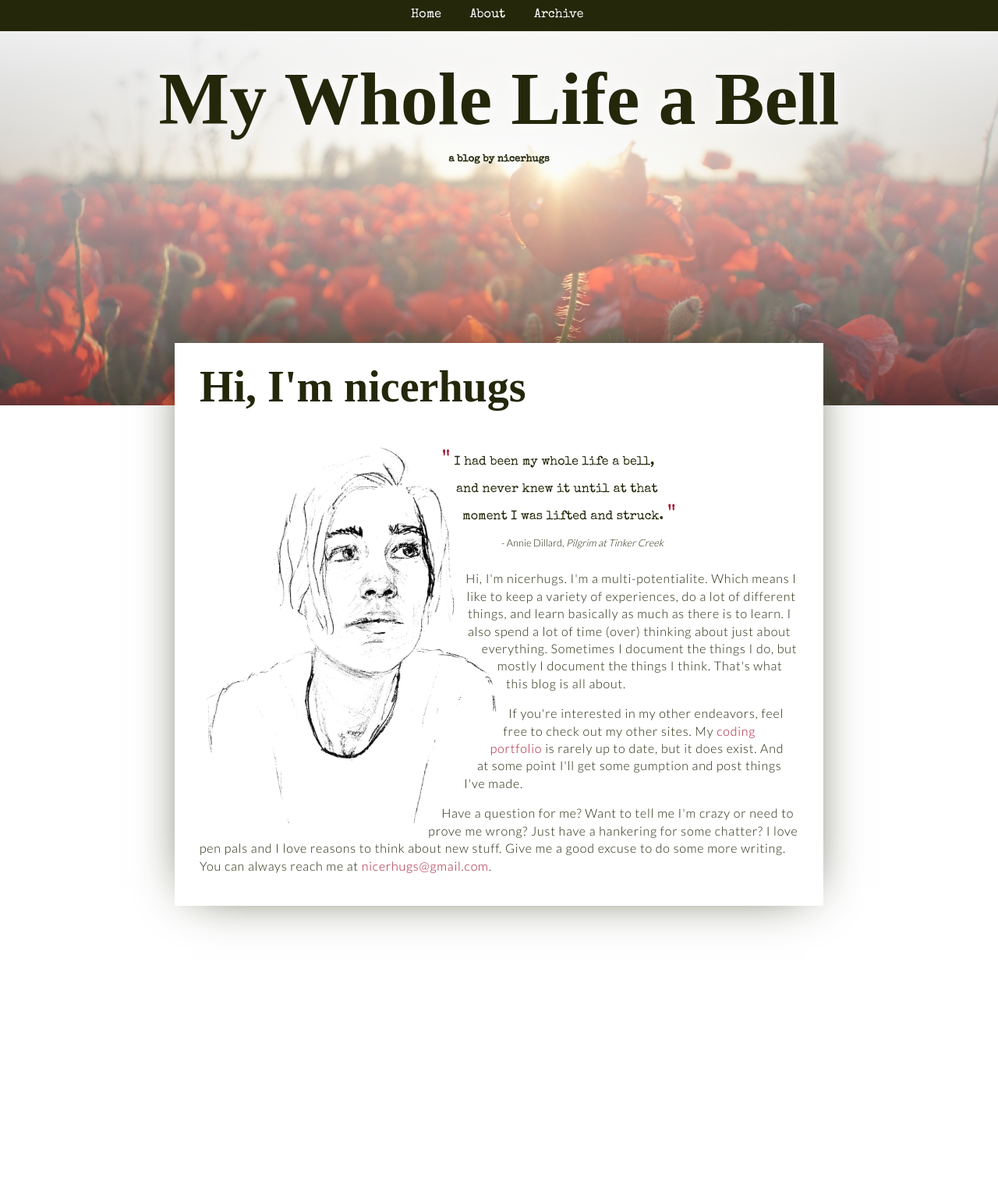
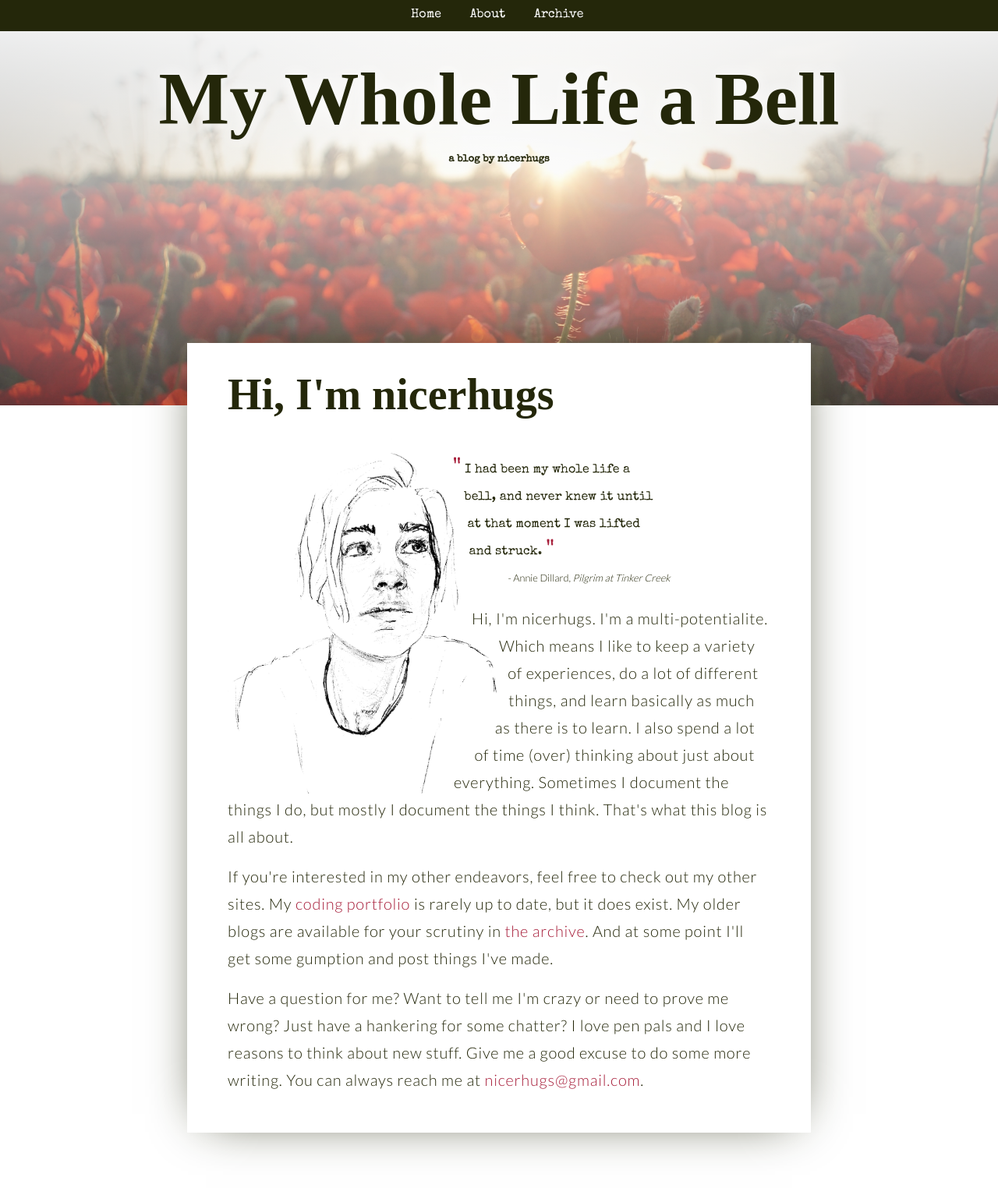
Before and after one commit to NicerHugs/blog, a Jekyll site: the page built from about.html, in a window 1280 px wide. Shown: the whole page at 78% size. Built offline with Jekyll 4.4.1, drawn with Linux system fonts in a browser that asks for light colours; nearby versions of some CDN libraries; some web fonts are replaced; before the commit the page ends 1242 px from its top, so only the background shows below that.

Commit message:
fixes post styles and increases font size

```diff
--- a/_sass/_baseline.scss
+++ b/_sass/_baseline.scss
@@ -22,9 +22,9 @@ h2 {
 p {
 	margin: 1.6rem 0;
 	letter-spacing: .08rem;
-	line-height: 2.24rem;
+	line-height: 3.5rem;
 	font-family: $font-body;
-	font-size: 1.6rem;
+	font-size: 2.0rem;
 }
 
 blockquote {
@@ -66,9 +66,10 @@ main {
 	min-height: 16rem;
 	background: $white;
 	width: 80%;
-	max-width: 76.8rem;
+	max-width: 80rem;
 	margin: 0 auto;
-	padding: 2.4rem 3.2rem;
+	padding: 3.4rem 5.2rem;
+	box-sizing: border-box;
 	box-shadow: 0 0 6.4rem -2.4rem $black;
 
 	&::after {
--- a/_sass/_post.scss
+++ b/_sass/_post.scss
@@ -24,7 +24,7 @@ article {
 
 	.article-meta {
 		font-size: 1.6rem;
-		margin: 1.6rem 0;
+		margin: 2.6rem 0 5rem;
 		font-family: $font-nav;
 	}
 
--- a/about.html
+++ b/about.html
@@ -18,7 +18,7 @@
 					Hi, I'm nicerhugs. I'm a multi-potentialite. Which means I like to keep a variety of experiences, do a lot of different things, and learn basically as much as there is to learn. I also spend a lot of time (over) thinking about just about everything. Sometimes I document the things I do, but mostly I document the things I think. That's what this blog is all about.
 				</p>
 				<p>
-					If you're interested in my other endeavors, feel free to check out my other sites. My <a href="http://code.nicerhugs.com">coding portfolio</a> is rarely up to date, but it does exist. And at some point I'll get some gumption and post <!--<a href="http://craft.nicerhugs.com">-->things I've made<!--</a>-->.
+					If you're interested in my other endeavors, feel free to check out my other sites. My <a href="http://code.nicerhugs.com">coding portfolio</a> is rarely up to date, but it does exist. My older blogs are available for your scrutiny in <a href="http://comment.nicerhugs.com/archive">the archive</a>. And at some point I'll get some gumption and post <!--<a href="http://craft.nicerhugs.com">-->things I've made<!--</a>-->.
 				</p>
 				<p>
 					Have a question for me? Want to tell me I'm crazy or need to prove me wrong? Just have a hankering for some chatter? I love pen pals and I love reasons to think about new stuff. Give me a good excuse to do some more writing. You can always reach me at <a href="mailto:nicerhugs@gmail.com">nicerhugs@gmail.com</a>.
--- a/docs/about/index.html
+++ b/docs/about/index.html
@@ -39,7 +39,7 @@
 					Hi, I'm nicerhugs. I'm a multi-potentialite. Which means I like to keep a variety of experiences, do a lot of different things, and learn basically as much as there is to learn. I also spend a lot of time (over) thinking about just about everything. Sometimes I document the things I do, but mostly I document the things I think. That's what this blog is all about.
 				</p>
 				<p>
-					If you're interested in my other endeavors, feel free to check out my other sites. My <a href="http://code.nicerhugs.com">coding portfolio</a> is rarely up to date, but it does exist. And at some point I'll get some gumption and post <!--<a href="http://craft.nicerhugs.com">-->things I've made<!--</a>-->.
+					If you're interested in my other endeavors, feel free to check out my other sites. My <a href="http://code.nicerhugs.com">coding portfolio</a> is rarely up to date, but it does exist. My older blogs are available for your scrutiny in <a href="http://comment.nicerhugs.com/archive">the archive</a>. And at some point I'll get some gumption and post <!--<a href="http://craft.nicerhugs.com">-->things I've made<!--</a>-->.
 				</p>
 				<p>
 					Have a question for me? Want to tell me I'm crazy or need to prove me wrong? Just have a hankering for some chatter? I love pen pals and I love reasons to think about new stuff. Give me a good excuse to do some more writing. You can always reach me at <a href="mailto:nicerhugs@gmail.com">nicerhugs@gmail.com</a>.
--- a/docs/feed.xml
+++ b/docs/feed.xml
@@ -1,4 +1,4 @@
-<?xml version="1.0" encoding="utf-8"?><?xml-stylesheet type="text/xml" href="http://localhost:4000/feed.xslt.xml"?><feed xmlns="http://www.w3.org/2005/Atom"><generator uri="http://jekyllrb.com" version="3.3.0">Jekyll</generator><link href="http://localhost:4000/feed.xml" rel="self" type="application/atom+xml" /><link href="http://localhost:4000/" rel="alternate" type="text/html" /><updated>2016-11-05T00:42:46-05:00</updated><id>http://localhost:4000/</id><title type="html">My Whole Life a Bell</title><subtitle>a blog by nicerhugs
+<?xml version="1.0" encoding="utf-8"?><?xml-stylesheet type="text/xml" href="http://localhost:4000/feed.xslt.xml"?><feed xmlns="http://www.w3.org/2005/Atom"><generator uri="http://jekyllrb.com" version="3.3.0">Jekyll</generator><link href="http://localhost:4000/feed.xml" rel="self" type="application/atom+xml" /><link href="http://localhost:4000/" rel="alternate" type="text/html" /><updated>2016-11-06T20:36:16-06:00</updated><id>http://localhost:4000/</id><title type="html">My Whole Life a Bell</title><subtitle>a blog by nicerhugs
 </subtitle><entry><title type="html">The Incessant Why</title><link href="http://localhost:4000/2016/11/04/the-incessant-why/" rel="alternate" type="text/html" title="The Incessant Why" /><published>2016-11-04T00:00:00-05:00</published><updated>2016-11-04T00:00:00-05:00</updated><id>http://localhost:4000/2016/11/04/the-incessant-why</id><content type="html" xml:base="http://localhost:4000/2016/11/04/the-incessant-why/">&lt;p&gt;i ask why a lot. sometimes, possibly all the times, to a fault.&lt;/p&gt;
 
 &lt;p&gt;why do you dislike that food? why do you like this movie? why do you like this song? why do you like singing? why do you sleep so late in the day? why do you dislike the idea of an open relationship? why do you always use a fork and knife?&lt;/p&gt;
```
Also changed, not shown: _drafts/understand-vs-change.md (deleted, +0 -4 lines), docs/main.css (+6 -5 lines), 1 other file.
